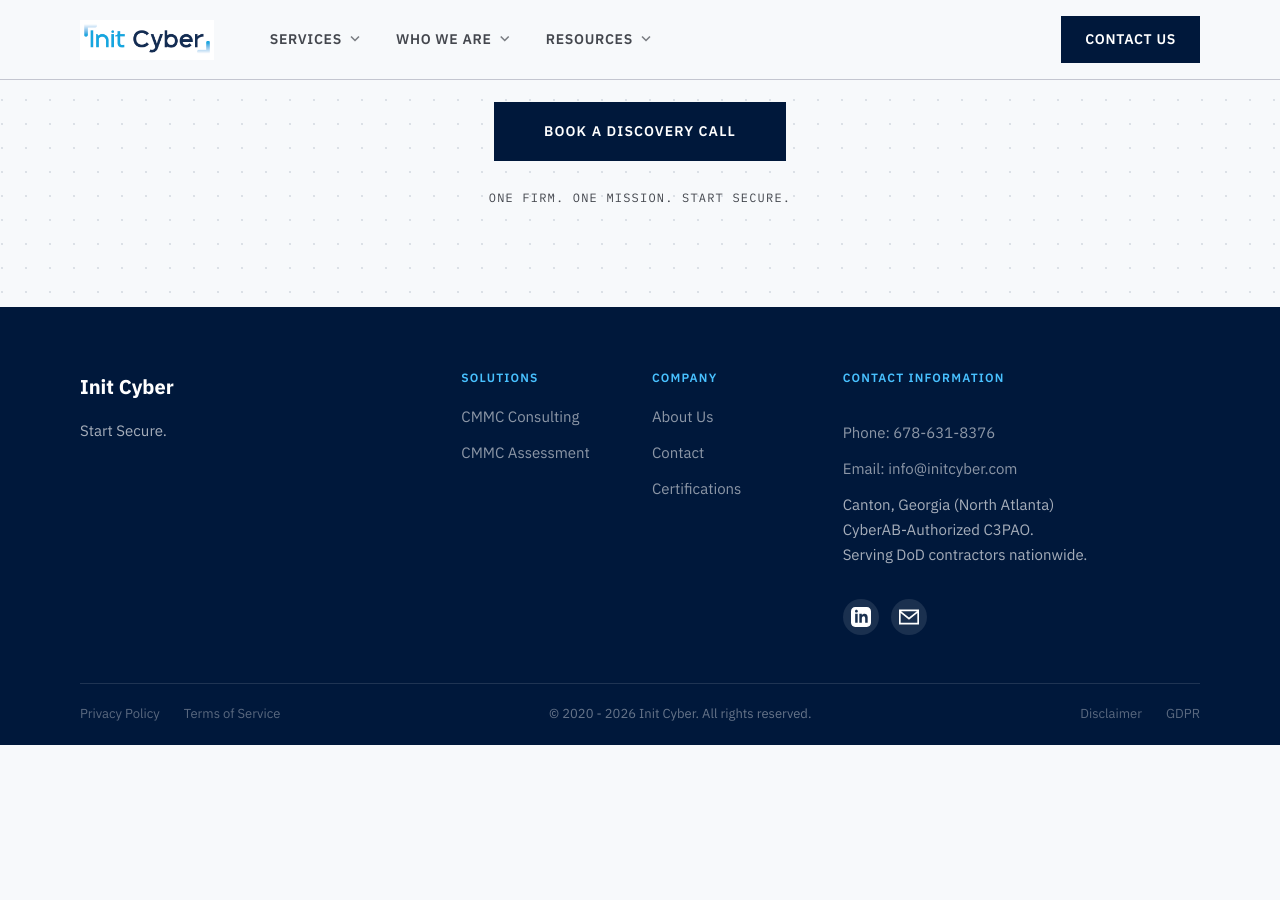
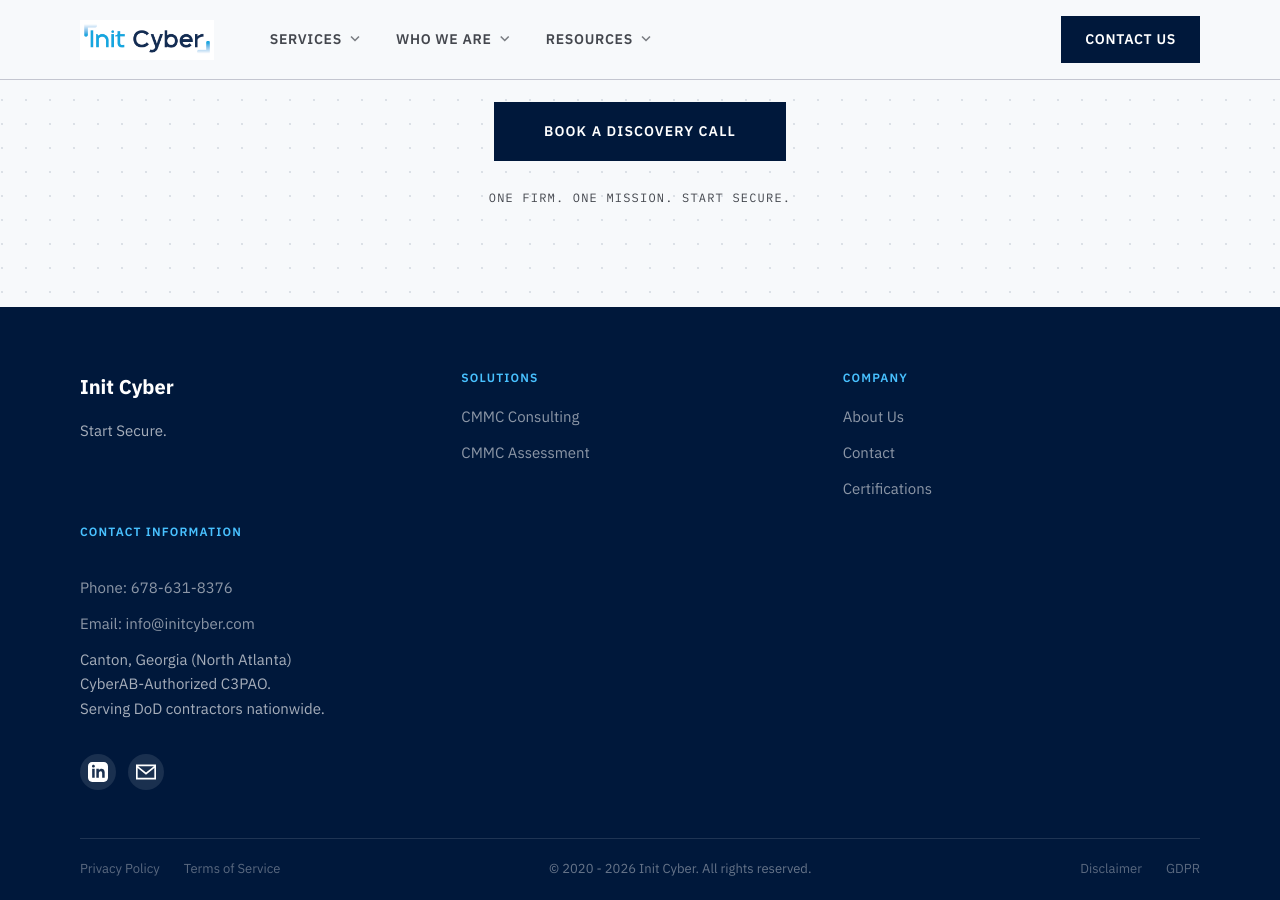
Before and after one commit to initcyber/initcyber.github.io, a Jekyll site: the page built from index.md, in a window 1280 px wide and 900 px high, scrolled down 2446 px. Built offline with Jekyll 4.4.1, drawn with Linux system fonts in a browser that asks for light colours; before the commit the page ends 3191 px from its top, so only the background shows below that.

Commit message:
trying this one

```diff
--- a/_includes/footer.html
+++ b/_includes/footer.html
@@ -5,23 +5,21 @@
         <div class="footer-brand-name">Init Cyber</div>
         <p class="footer-brand-desc">Start Secure.</p>
       </div>
-      <div class="footer-links-grid">
-        <div class="footer-nav-col">
+      <div class="footer-nav-col">
           <h4 class="footer-col-heading">Solutions</h4>
           <nav class="footer-links">
             <a href="/services/">CMMC Consulting</a>
             <a href="/services/">CMMC Assessment</a>
             <!-- <a href="/services/">Risk Mgmt</a> -->
           </nav>
-        </div>
-        <div class="footer-nav-col">
+      </div>
+      <div class="footer-nav-col">
           <h4 class="footer-col-heading">Company</h4>
           <nav class="footer-links">
             <a href="/about/">About Us</a>
             <a href="/contact/">Contact</a>
             <a href="#">Certifications</a>
           </nav>
-        </div>
       </div>
       <div class="footer-right">
         <h4 class="footer-col-heading">Contact Information</h4>
```
